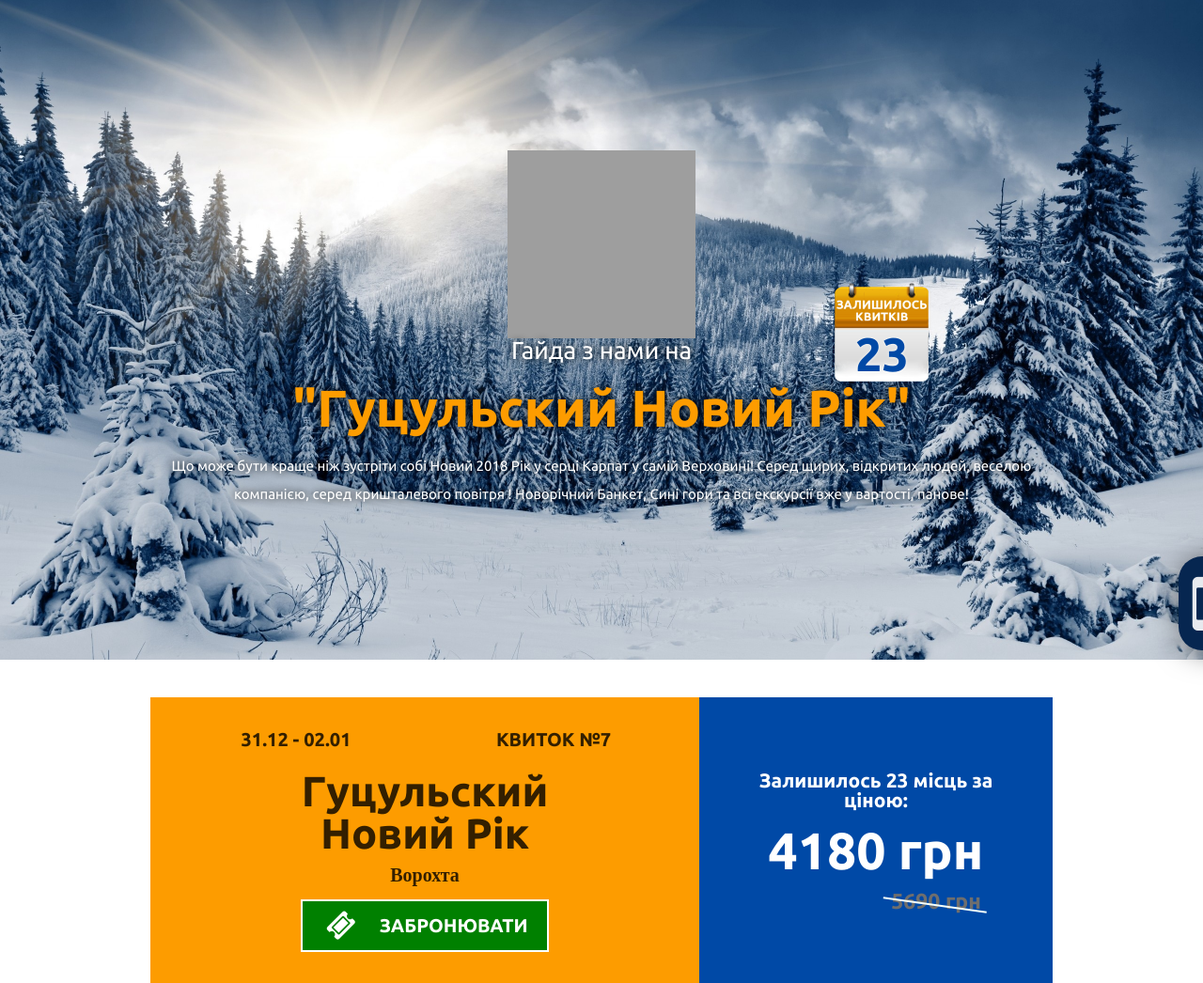
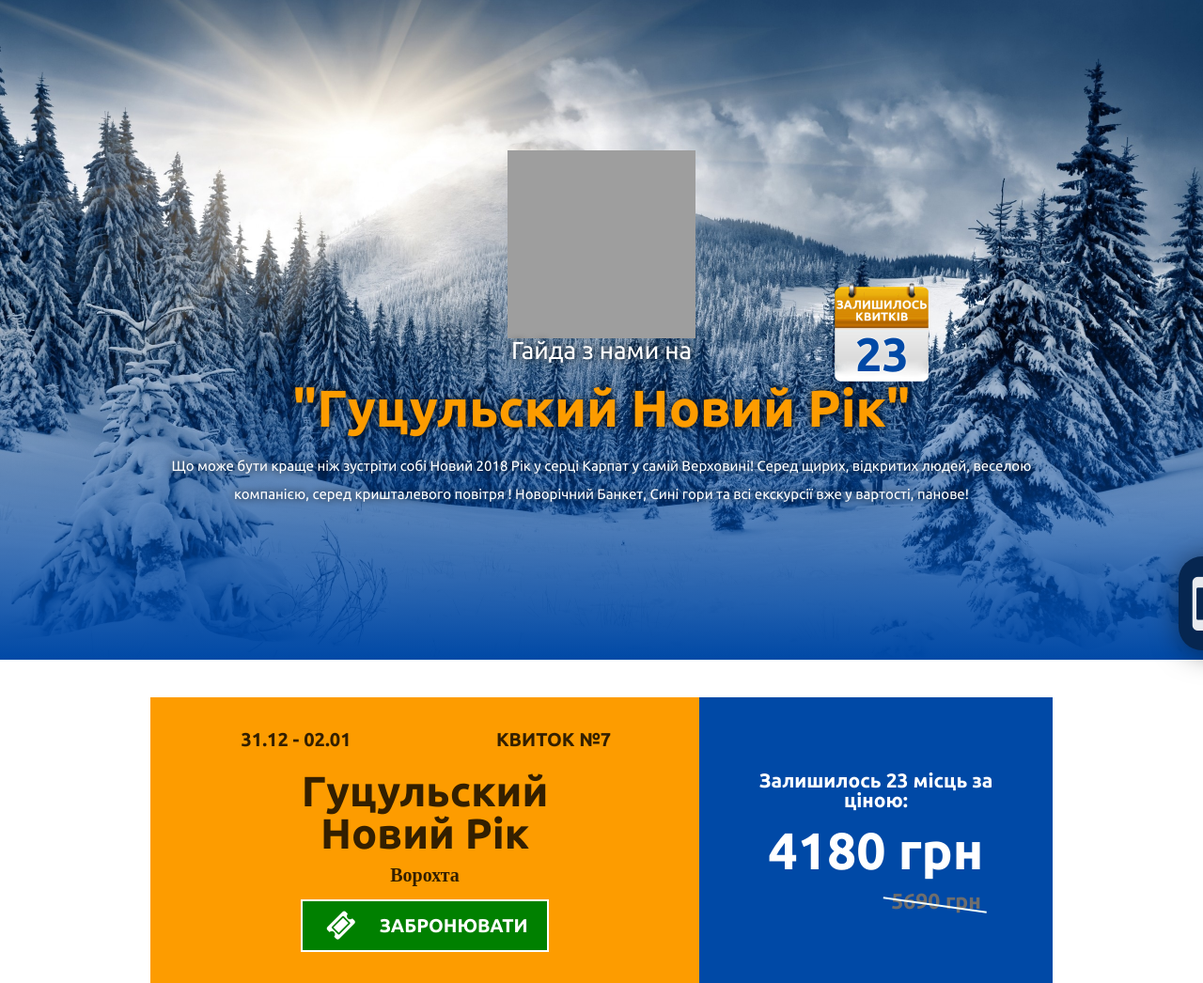
Before and after one commit to alexandrtovmach/vorohta, a PHP site: page / in a window 1280 px wide. Shown: the part 98-1144 px from the top of the page at 94% size. Run offline with PHP 8.4, Linux system fonts and the light colour scheme; some web fonts are replaced; grey boxes are pictures that could not be loaded.

Commit message:
fix bg gradient and z index

```diff
--- a/style/mainstyle.css
+++ b/style/mainstyle.css
@@ -205,6 +205,18 @@ header {
 	font-family: "Ubuntu";
 	font-size: 26px;
 	color: white;
+}
+
+.section-main .wrap {
+	position: absolute;
+	width: 100%;
+	height: 100%;
+	background-image: linear-gradient(to bottom, transparent 50%, #0049A6);
+	z-index: 0;
+}
+
+.section-main * {
+	z-index: 1;
 }
 
 .section-main h1 {
@@ -1072,6 +1084,7 @@ footer {
 	width: 100%;
 	height: 100vh;
 	background-color: rgba(0,0,0, 0.8);
+	z-index: 2;
 }
 
 .modal-windows {
```
